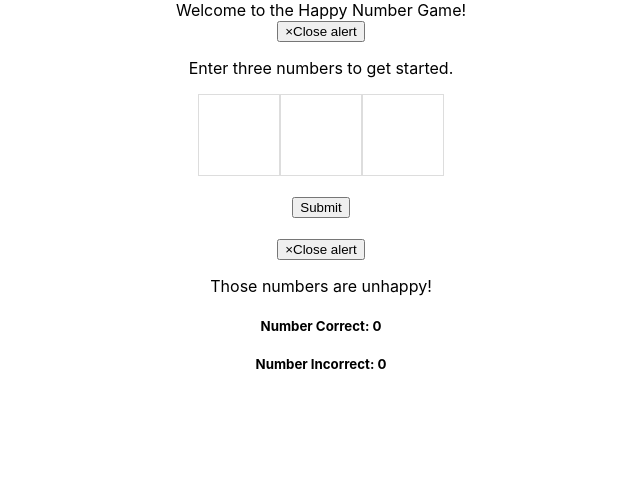
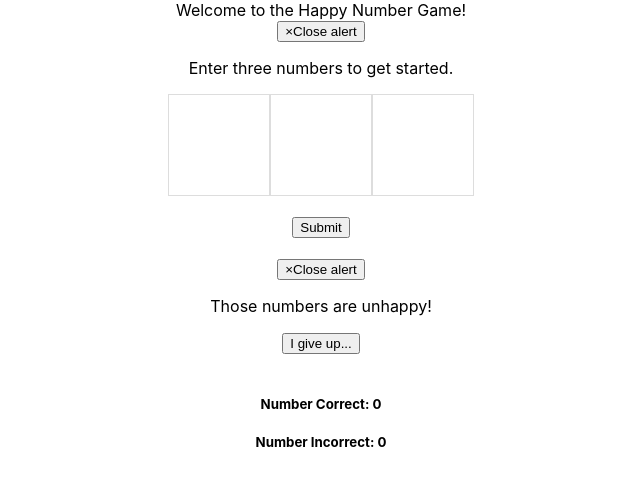
Before and after one commit to freeeal/crayon, a React (Create React App) app: page /play in a window 1280 px wide. Shown: the top 486 px of the page, without its empty margins (319-959 px from the left). Built offline with nearby package versions, Linux system fonts and the light colour scheme; the HTML template or start-up script is replaced by a standard one.

Commit message:
add happy computer

```diff
--- a/src/App.css
+++ b/src/App.css
@@ -38,10 +38,10 @@
 }
 
 input {
-  width: 60px;
-  height: 60px;
+  width: 80px;
+  height: 80px;
   padding: 10px;
   border: 1px solid #ddd;
   text-align: center;
-  font-size: 30px;
+  font-size: 40px;
 }
--- a/src/components/Play.js
+++ b/src/components/Play.js
@@ -18,6 +18,8 @@ export class Play extends Component {
         val2: '',
         val3: '',
         currentMood: false, // false is unhappy
+        showAnswer: false,
+        answer: null,
     }
 
     submit = () => {
@@ -41,13 +43,23 @@ export class Play extends Component {
 
     giveUp = () => {
         // ABC = A! + B! + C! where A > 0, B >= 0, C >= 0
-        const answer = null
-        // while ("" + A + B + C !== "" + (computeFactorial(A) + computeFactorial(B) + computeFactorial(C))) {
-        // iterate through all combos
-        // }
+        const aArr = [1, 2, 3, 4, 5, 6, 7, 8, 9]
+        const bArr = [0, 1 , 2, 3, 4, 5, 6, 7, 8, 9]
+        const cArr = [0, 1 , 2, 3, 4, 5, 6, 7, 8, 9]
 
-        console.log('correct answer is 145')
-        return answer
+        for (let a in aArr) {
+            for (let b in bArr) {
+                for (let c in cArr) {
+                    if ("" + a + b + c === "" + (computeFactorial(a) + computeFactorial(b) + computeFactorial(c))) {
+                        this.setState({
+                            showAnswer: true,
+                            answer: "" + a + b + c
+                        })
+                        break
+                    }
+                }
+            }
+        }
     }
 
     handleChange(event) {
@@ -100,26 +112,33 @@ export class Play extends Component {
                 </Button>
                 <br />
                 <br />
-                {!this.currentMood && <Alert dismissible variant="danger">
+                {!this.state.currentMood && <Alert dismissible variant="danger">
                     <p>
                         Those numbers are unhappy!
                     </p>
                 </Alert>}
-                {this.currentMood && <Alert dismissible variant="success">
+                {this.state.currentMood && <Alert dismissible variant="success">
                     <p>
                         Those numbers are happy!
                     </p>
                 </Alert>}
+                {!this.state.showAnswer && <Button
+                    variant="primary"
+                    onClick={this.giveUp}
+                >
+                    I give up...
+                </Button>}
+                <br />
+                <br />
                 <div>
                     <h5>Number Correct: {this.state.numCorrect}</h5>
                     <h5>Number Incorrect: {this.state.numIncorrect}</h5>
                 </div>
-                {/* <Button
-                    variant="primary"
-                    onClick={this.giveUp}
-                >
-                    I give up...
-                </Button> */}
+                {this.state.showAnswer &&
+                    <div>
+                        <h5>Happy Answer: {this.state.answer}</h5>
+                    </div>
+                }
             </div>
         )
     }
```
